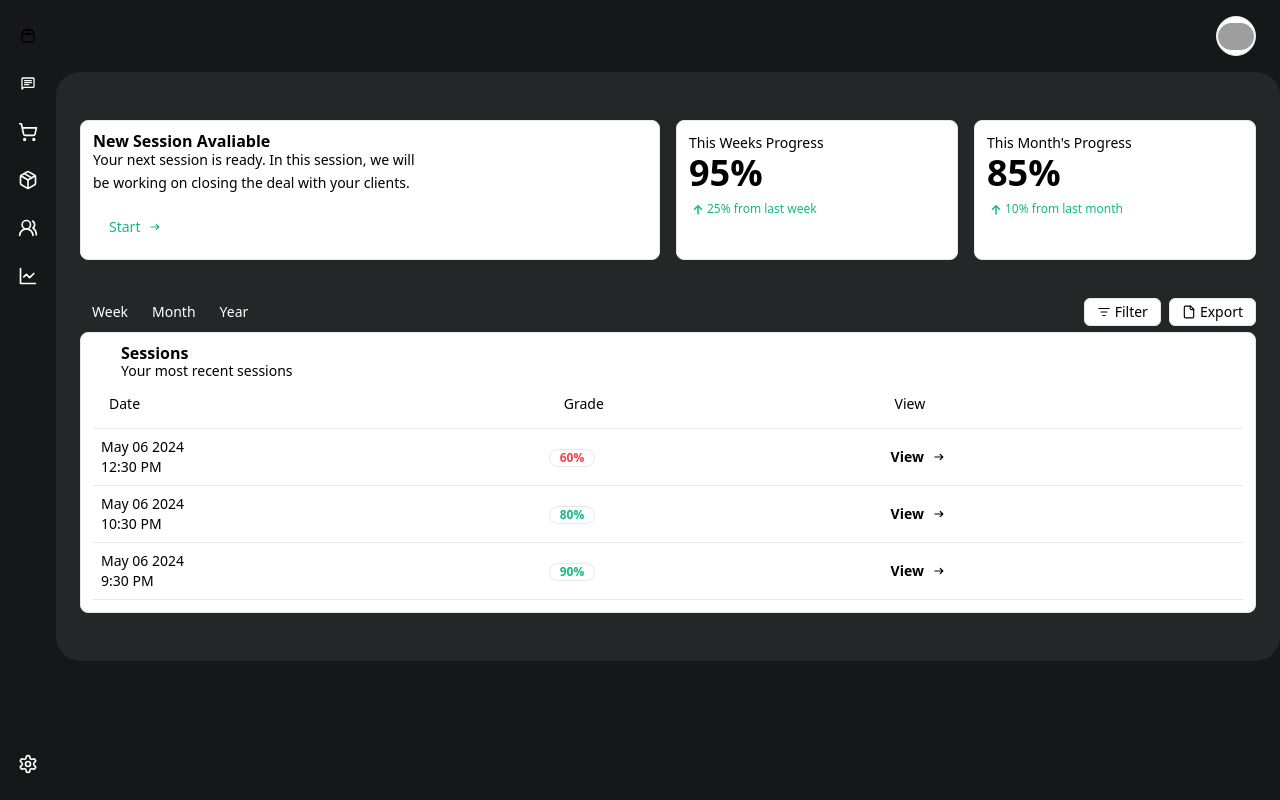
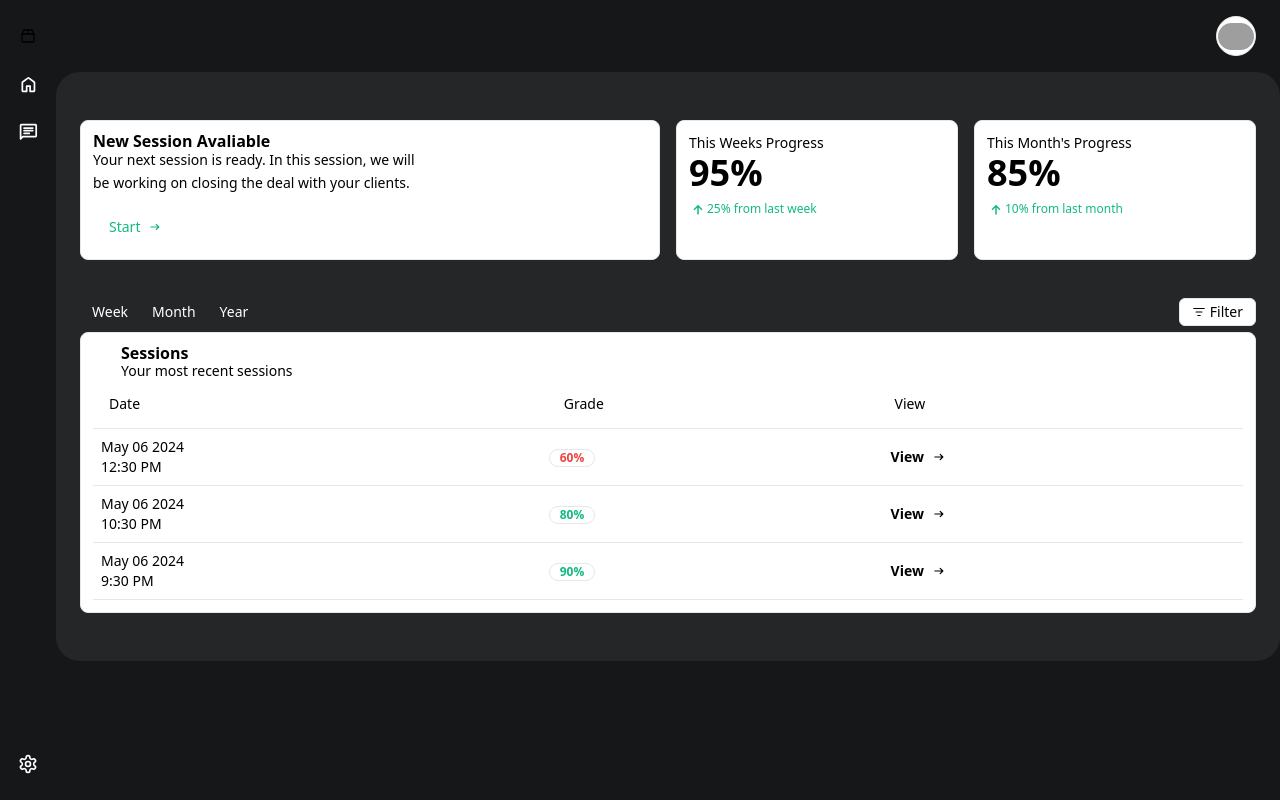
Before and after one commit to iyanez2314/voxy, a Next.js app: page /dashboard in a window 1280 px wide. Built offline with nearby package versions, Linux system fonts and the light colour scheme; grey boxes are pictures that could not be loaded.

Commit message:
added some revisions to the dashboard

```diff
--- a/src/app/components/MyDashboard.tsx
+++ b/src/app/components/MyDashboard.tsx
@@ -93,8 +93,31 @@ export function MyDashboard() {
                 >
                   <svg
                     xmlns="http://www.w3.org/2000/svg"
-                    width="1em"
-                    height="1em"
+                    width="1.3em"
+                    height="1.3em"
+                    viewBox="0 0 24 24"
+                  >
+                    <path
+                      fill="currentColor"
+                      d="M6 19h3v-5q0-.425.288-.712T10 13h4q.425 0 .713.288T15 14v5h3v-9l-6-4.5L6 10zm-2 0v-9q0-.475.213-.9t.587-.7l6-4.5q.525-.4 1.2-.4t1.2.4l6 4.5q.375.275.588.7T20 10v9q0 .825-.588 1.413T18 21h-4q-.425 0-.712-.288T13 20v-5h-2v5q0 .425-.288.713T10 21H6q-.825 0-1.412-.587T4 19m8-6.75"
+                    />
+                  </svg>
+                  <span className="sr-only">Home</span>
+                </Link>
+              </TooltipTrigger>
+              <TooltipContent side="right">Home</TooltipContent>
+            </Tooltip>
+
+            <Tooltip>
+              <TooltipTrigger className="text-white" asChild>
+                <Link
+                  href="#"
+                  className="flex h-9 w-9 items-center justify-center rounded-lg text-muted-foreground transition-colors hover:text-foreground md:h-8 md:w-8"
+                >
+                  <svg
+                    xmlns="http://www.w3.org/2000/svg"
+                    width="1.3em"
+                    height="1.3em"
                     viewBox="0 0 24 24"
                   >
                     <path
@@ -106,54 +129,6 @@ export function MyDashboard() {
                 </Link>
               </TooltipTrigger>
               <TooltipContent side="right">Chat Session</TooltipContent>
-            </Tooltip>
-            <Tooltip>
-              <TooltipTrigger className="text-white" asChild>
-                <Link
-                  href="#"
-                  className="flex h-9 w-9 items-center justify-center rounded-lg bg-accent text-accent-foreground transition-colors hover:text-foreground md:h-8 md:w-8"
-                >
-                  <ShoppingCart className="h-5 w-5" />
-                  <span className="sr-only">Orders</span>
-                </Link>
-              </TooltipTrigger>
-              <TooltipContent side="right">Orders</TooltipContent>
-            </Tooltip>
-            <Tooltip>
-              <TooltipTrigger className="text-white" asChild>
-                <Link
-                  href="#"
-                  className="flex h-9 w-9 items-center justify-center rounded-lg text-muted-foreground transition-colors hover:text-foreground md:h-8 md:w-8"
-                >
-                  <Package className="h-5 w-5" />
-                  <span className="sr-only">Products</span>
-                </Link>
-              </TooltipTrigger>
-              <TooltipContent side="right">Products</TooltipContent>
-            </Tooltip>
-            <Tooltip>
-              <TooltipTrigger className="text-white" asChild>
-                <Link
-                  href="#"
-                  className="flex h-9 w-9 items-center justify-center rounded-lg text-muted-foreground transition-colors hover:text-foreground md:h-8 md:w-8"
-                >
-                  <Users2 className="h-5 w-5" />
-                  <span className="sr-only">Customers</span>
-                </Link>
-              </TooltipTrigger>
-              <TooltipContent side="right">Customers</TooltipContent>
-            </Tooltip>
-            <Tooltip>
-              <TooltipTrigger className="text-white" asChild>
-                <Link
-                  href="#"
-                  className="flex h-9 w-9 items-center justify-center rounded-lg text-muted-foreground transition-colors hover:text-foreground md:h-8 md:w-8"
-                >
-                  <LineChart className="h-5 w-5" />
-                  <span className="sr-only">Analytics</span>
-                </Link>
-              </TooltipTrigger>
-              <TooltipContent side="right">Analytics</TooltipContent>
             </Tooltip>
           </TooltipProvider>
         </nav>
@@ -365,24 +340,13 @@ export function MyDashboard() {
                       <DropdownMenuLabel>Filter by</DropdownMenuLabel>
                       <DropdownMenuSeparator />
                       <DropdownMenuCheckboxItem checked>
-                        Fulfilled
+                        Oldest
                       </DropdownMenuCheckboxItem>
                       <DropdownMenuCheckboxItem>
-                        Declined
-                      </DropdownMenuCheckboxItem>
-                      <DropdownMenuCheckboxItem>
-                        Refunded
+                        Newest
                       </DropdownMenuCheckboxItem>
                     </DropdownMenuContent>
                   </DropdownMenu>
-                  <Button
-                    size="sm"
-                    variant="outline"
-                    className="h-7 gap-1 text-sm"
-                  >
-                    <File className="h-3.5 w-3.5" />
-                    <span className="sr-only sm:not-sr-only">Export</span>
-                  </Button>
                 </div>
               </div>
               <TabsContent value="week">
```
